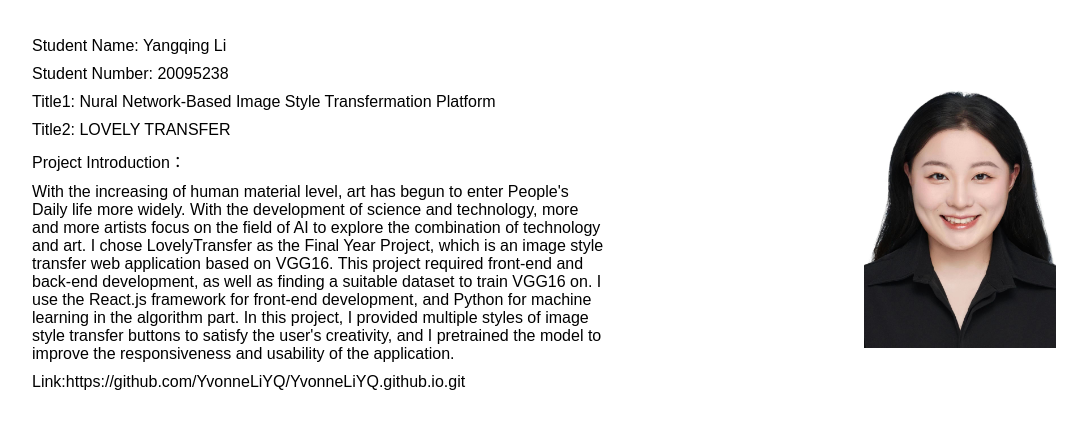
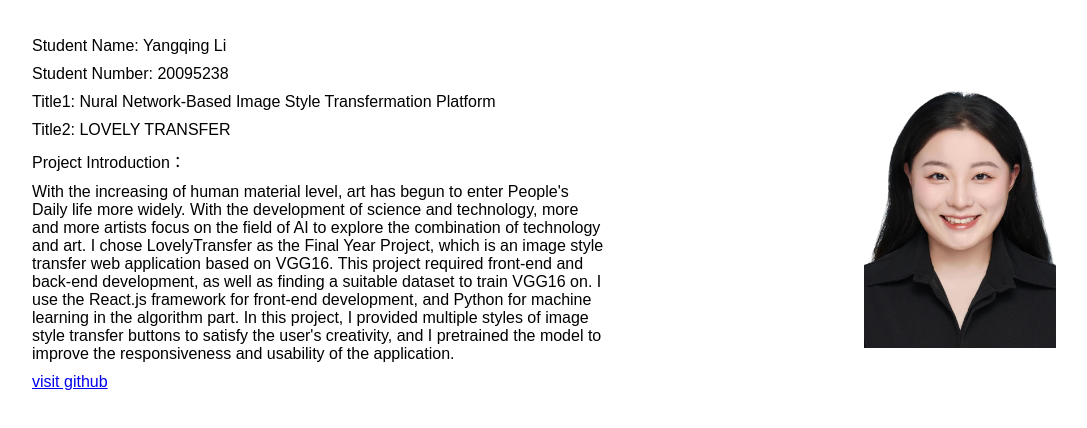
Before and after one commit to YvonneLiYQ/YvonneLiYQ.github.io, a plain HTML site: page index.html in a window 1280 px wide. Shown: the part 60-488 px from the top of the page, without its empty margins (96-1183 px from the left). Drawn offline with Linux system fonts and the light colour scheme.

Commit message:
add link

```diff
--- a/index.html
+++ b/index.html
@@ -62,7 +62,9 @@
         algorithm part. In this project, I provided multiple styles of image style transfer buttons to satisfy
         the user's creativity, and I pretrained the model to improve the responsiveness and usability of the
         application.</p>
-    <p>Link:https://github.com/YvonneLiYQ/YvonneLiYQ.github.io.git</p>
+
+    <p><a href="https://yvonneliyq.github.io/">visit github</a></p>
+
   </div>
   <img src="LYQ.jpg" alt="self-picture">
 </div>
```
